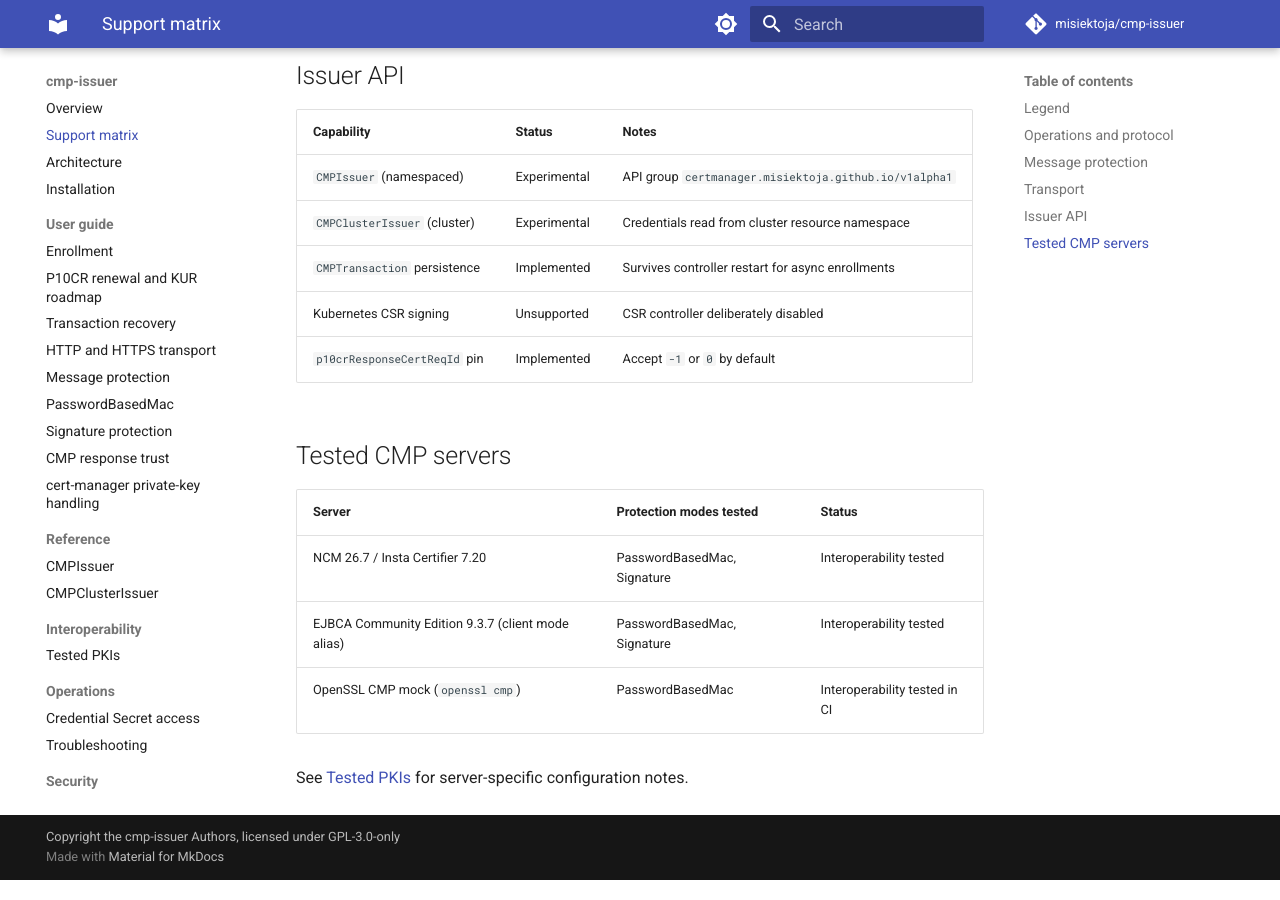
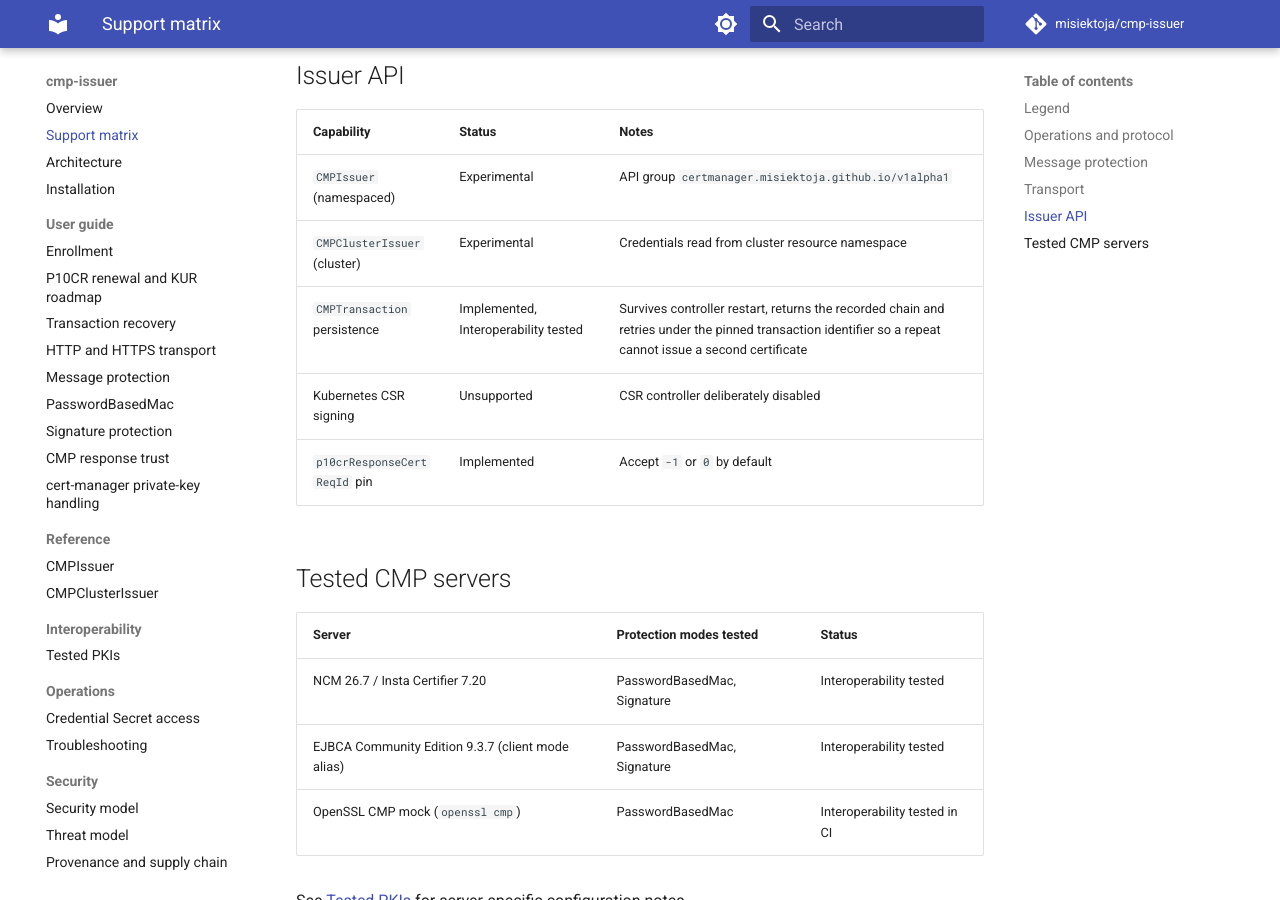
Before and after one commit to misiektoja/cmp-issuer, an MkDocs documentation site: the page built from docs/support-matrix.md, in a window 1280 px wide and 900 px high, scrolled down 2249 px. Built offline with MkDocs 1.6.1 and Material for MkDocs 9.7.7, drawn with Linux system fonts in a browser that asks for light colours; comment, search, counter and statistics services are not loaded; some of the changed text lies outside the part shown.

Commit message:
docs: mark transaction persistence and delayed confirmation as tested

```diff
--- a/docs/support-matrix.md
+++ b/docs/support-matrix.md
@@ -52,7 +52,7 @@
 | --- | --- | --- |
 | `CMPIssuer` (namespaced) | Experimental | API group `certmanager.misiektoja.github.io/v1alpha1` |
 | `CMPClusterIssuer` (cluster) | Experimental | Credentials read from cluster resource namespace |
-| `CMPTransaction` persistence | Implemented | Survives controller restart for async enrollments |
+| `CMPTransaction` persistence | Implemented, Interoperability tested | Survives controller restart, returns the recorded chain and retries under the pinned transaction identifier so a repeat cannot issue a second certificate |
 | Kubernetes CSR signing | Unsupported | CSR controller deliberately disabled |
 | `p10crResponseCertReqId` pin | Implemented | Accept `-1` or `0` by default |
 
```
Also changed, not shown: other parts of docs/support-matrix.md (+1 -1 lines).
